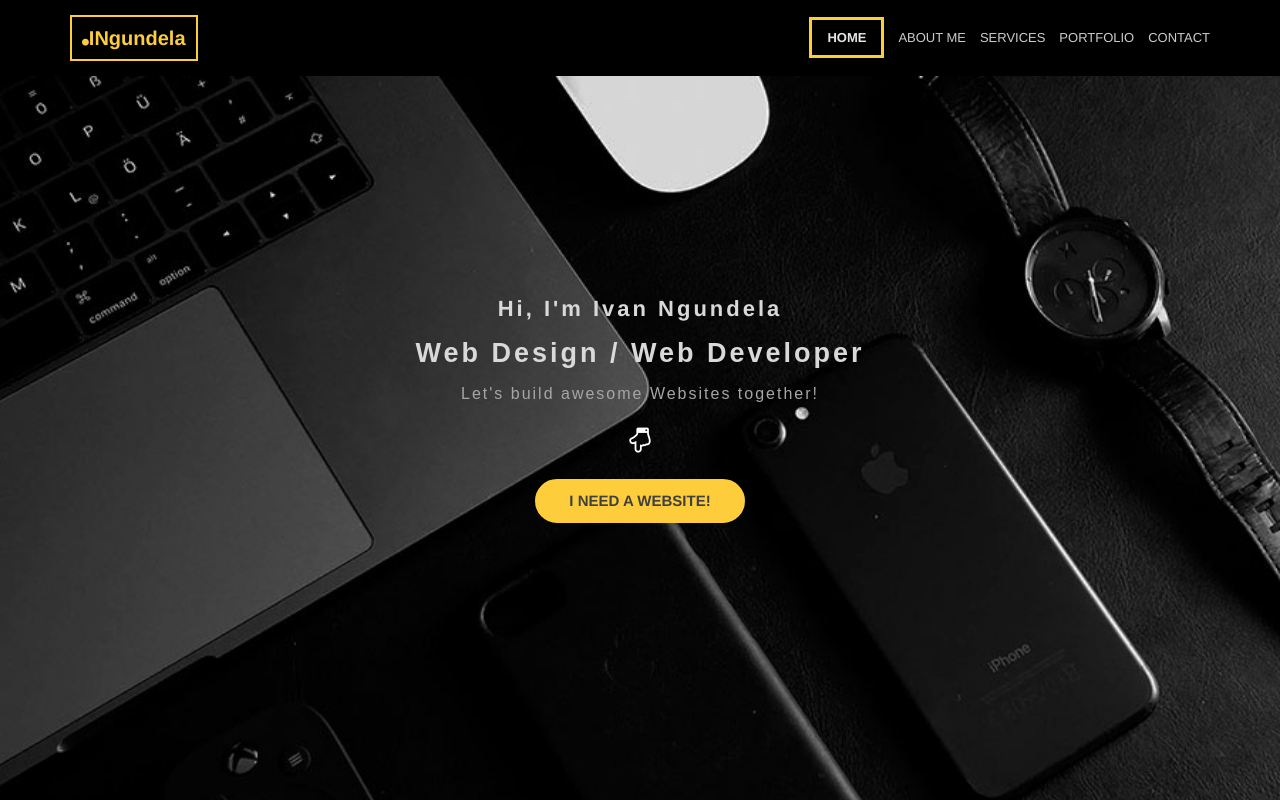
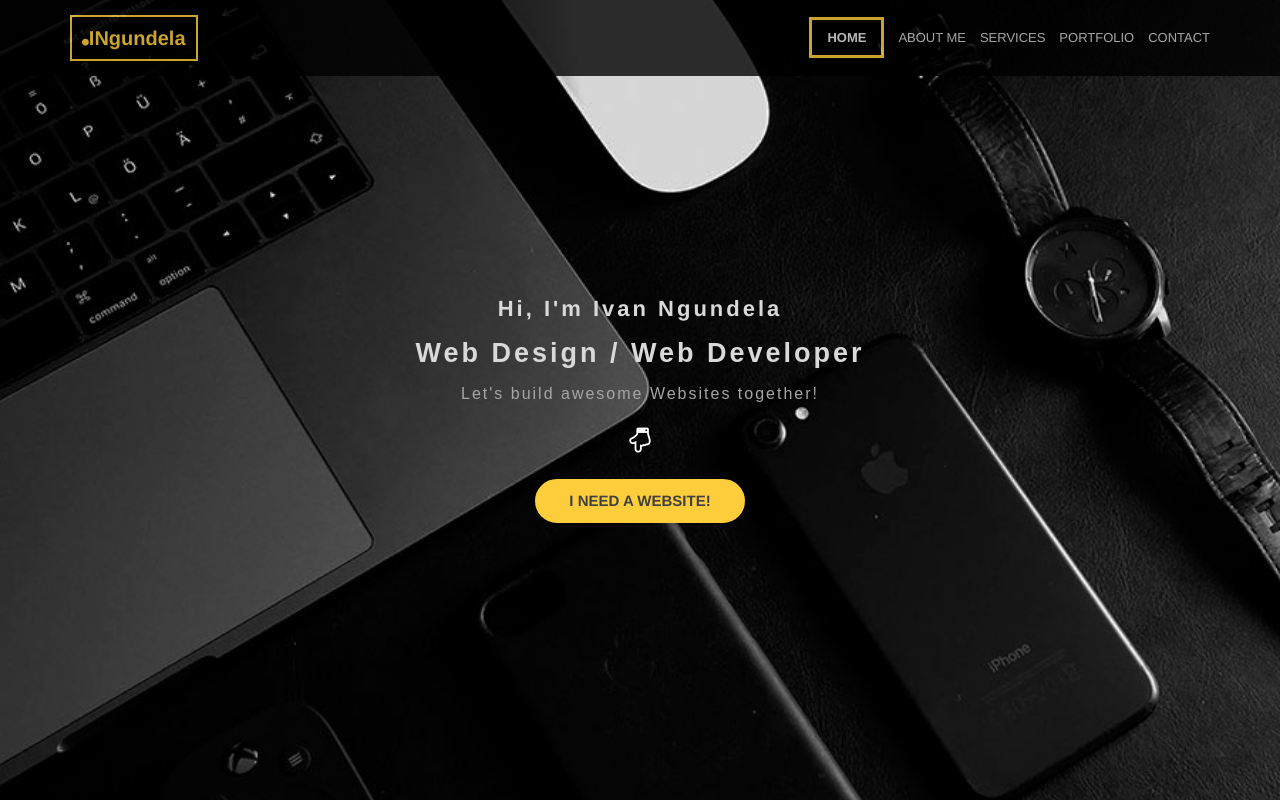
Before and after one commit to AtomLaw/myportfolio, a plain HTML site: page index.html in a window 1280 px wide. Shown: the top 802 px of the page. Drawn offline with Linux system fonts and the light colour scheme.

Commit message:
Update main.css

```diff
--- a/css/main.css
+++ b/css/main.css
@@ -38,7 +38,7 @@ header{
     top: 0;
     background:#000;
     position: fixed;
-    z-index: 1000;
+    opacity: 0.8;
 
 }
 .logo{
```
